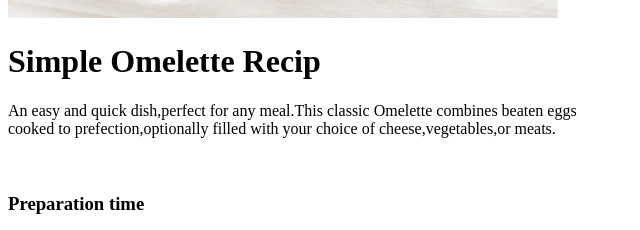
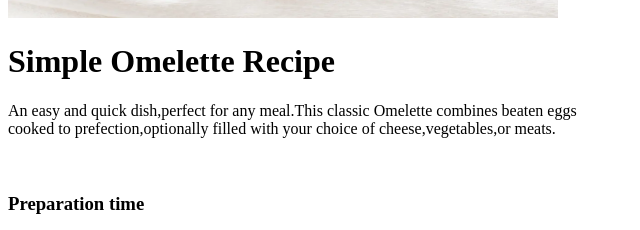
Before and after one commit to Zaid-khalil1/web1, a plain HTML site: page Assignment 1/index.html in a window 1280 px wide. Shown: the part 540-770 px from the top of the page, 0-640 px from the left. Drawn offline with Linux system fonts and the light colour scheme.

Commit message:
final res

```diff
--- a/Assignment 1/index.html
+++ b/Assignment 1/index.html
@@ -8,7 +8,7 @@
 <body>
     <img src="./photo.jpg" alt="Description of image" width="550" height="550" />
         <div id=1 >
-        <h1>Simple Omelette Recip </h1>
+        <h1>Simple Omelette Recipe </h1>
         <label1> An easy and quick dish,perfect for any meal.This classic Omelette combines beaten eggs</label><br>
         <label2> cooked to prefection,optionally filled with your choice of cheese,vegetables,or meats.</label><br>
      </div>
```
